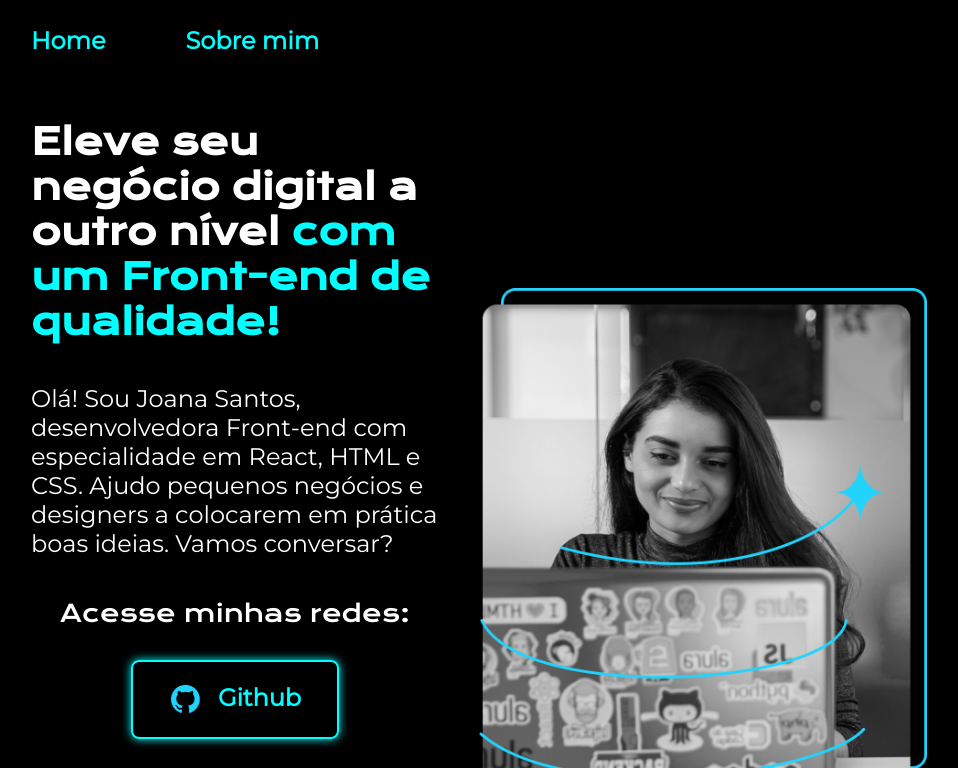
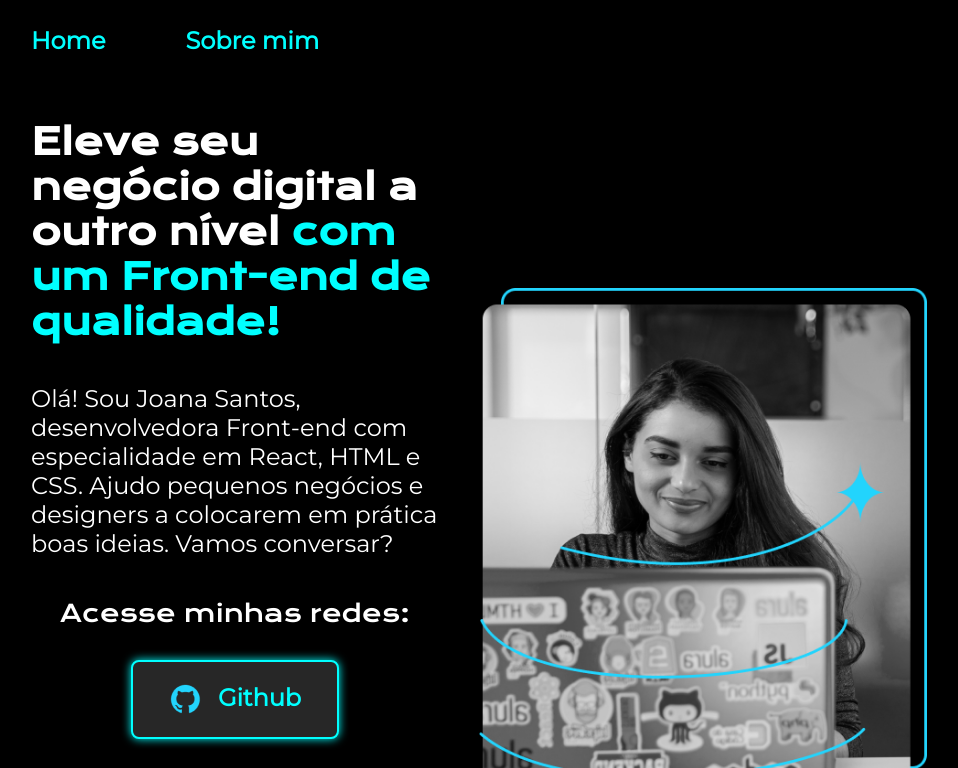
Before and after one commit to ucelle01/portifolio, a plain HTML site: page index.html in a window 1280 px wide. In both pictures the pointer is over the link "Github". Shown: the top 768 px of the page, without its empty margins (161-1119 px from the left). Drawn offline with nearby package versions, Linux system fonts and the light colour scheme.

Commit message:
Update index.css

```diff
--- a/styles/index.css
+++ b/styles/index.css
@@ -88,7 +88,7 @@ body {
     font-weight: 600;
 }
 .apresentacao__links__navegacao:hover {
-    /* background-color: var(--cor-hover); */
+    background-color: var(--cor-hover);
     box-shadow: 0px 0px 10px var(--cor-terciaria);
 }
 .rodape {
```
